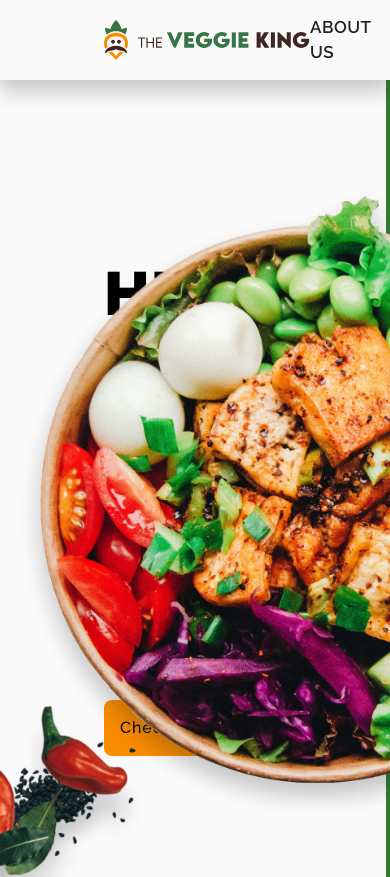
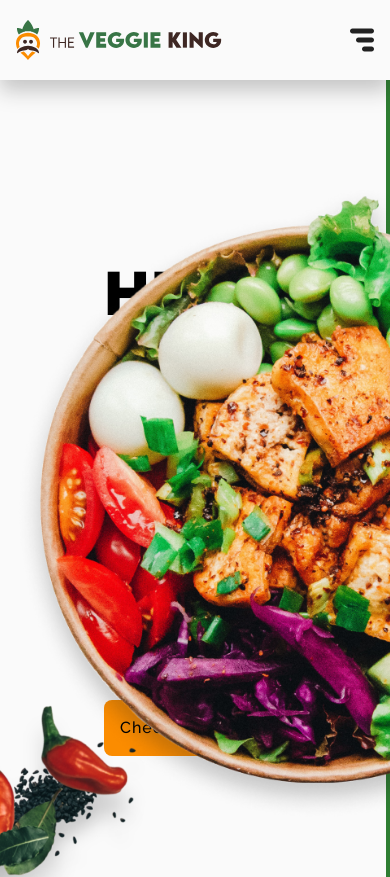
Before and after one commit to thejsdeveloper/the-veggie-king, a Next.js app: page / in a window 390 px wide. Shown: the top 877 px of the page. Built offline with nearby package versions, Linux system fonts and the light colour scheme.

Commit message:
feat: adding mobile menu for header

```diff
--- a/src/components/Header/Header.tsx
+++ b/src/components/Header/Header.tsx
@@ -1,26 +1,42 @@
+"use client";
+
 import React from "react";
+import Logo from "../../../public/icons/logo.svg";
+import MenuIcon from "../../../public/icons/menu-icon.svg";
+import CloseMenuIcon from "../../../public/icons/close-menu-icon.svg";
 
-import Logo from "../../../public/icons/logo.svg";
 import Link from "next/link";
 
 function Header() {
+  const [open, setOpen] = React.useState(false);
+
+  const handleMenuClick = () => {
+    setOpen((isOpen) => !isOpen);
+  };
+
   return (
-    <header className="z-50 fixed top-0 right-0 left-0 h-20 shadow px-104 flex flex-row justify-between items-center bg-gray-50">
+    <header className="py-5 px-4 md:px-12 lg:px-104 flex flex-col md:flex-row justify-between  md:items-center bg-gray-50 shadow z-50 fixed top-0 right-0 left-0 ">
+      <div className="flex flex-row items-center justify-between ">
         <Link href="#home">
           <Logo />
         </Link>
-      <nav>
-        <ul className="flex flex-row space-x-10 text-caption font-semibold uppercase text-gray-900 tracking-tight">
-          <li>
+        <button className="w-6 h-6 md:invisible" onClick={handleMenuClick}>
+          {open ? <CloseMenuIcon /> : <MenuIcon />}
+        </button>
+      </div>
+      <nav
+        className={`flex
+            flex-col
+            md:flex-row items-center
+            space-y-16 md:space-y-0
+            md:space-x-10 my-104 md:my-0
+            text-caption font-semibold uppercase
+          text-gray-900 tracking-tight
+            ${open ? "block" : "hidden md:block"}`}
+      >
         <Link href="#about-us">About Us</Link>
-          </li>
-          <li>
         <Link href="#menu">Menu</Link>
-          </li>
-          <li>
         <Link href="#contact-us">Contact</Link>
-          </li>
-        </ul>
       </nav>
     </header>
   );
```
Lines whose indentation alone changed are shown as unchanged.
